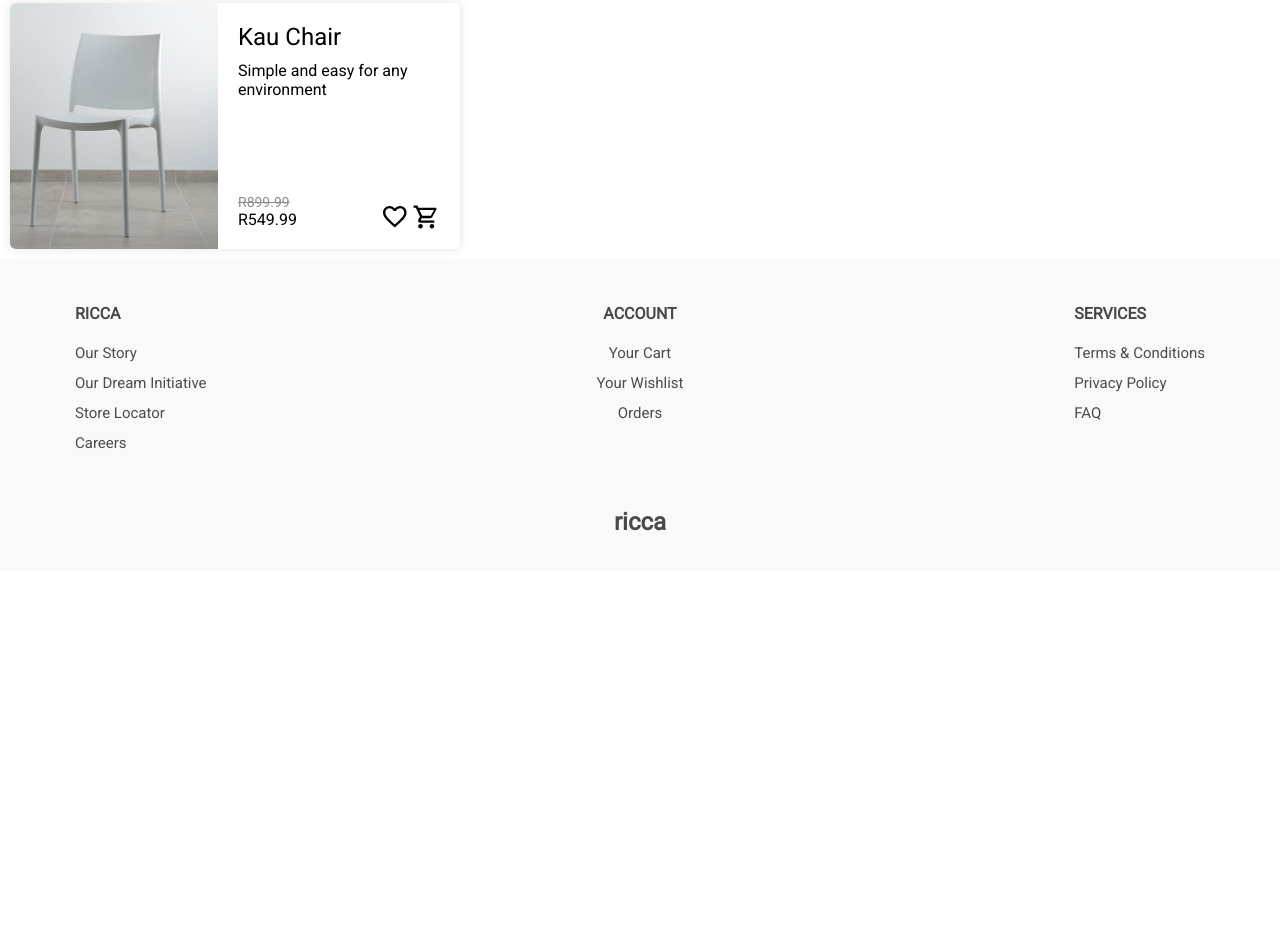
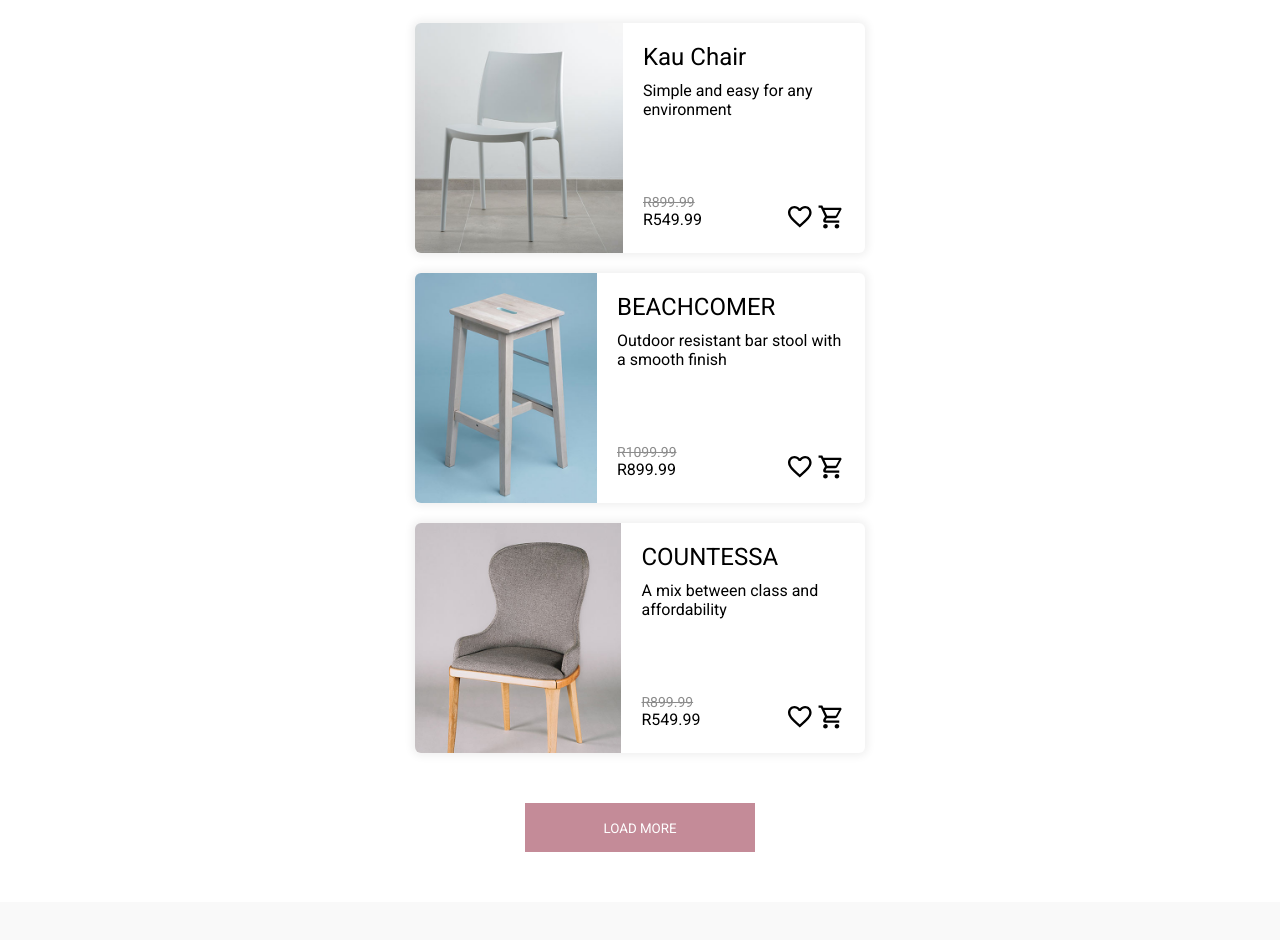
Before and after one commit to siphosethu-dlomo/FEDSA-Project-1, a plain HTML site: page index.html in a window 1280 px wide. Shown: the part 440-1380 px from the top of the page. Before the commit the page ends 1011 px from the top, so only its background shows below. Drawn offline with Linux system fonts and the light colour scheme.

Commit message:
added product section and minor changes

```diff
--- a/index.html
+++ b/index.html
@@ -28,14 +28,17 @@
                 <h1>WINTER SALE</h1>
                 <h2>35% OFF!</h2>
                 <a class="btn-see-deals-container" href="#">
-                    <button>SEE DEALS</button>
+                    <button type="button">SEE DEALS</button>
                 </a>
             </div>
         </div>
 
     </header>
 
-    <div class="card">
+    <section>
+        <ul class="main-container">
+
+            <li class="card">
                 <div class="card-img-1">
                     <img src="./images/chair-9.jpg" alt="Kau Chair">
                 </div>
@@ -57,7 +60,65 @@
                             </div>
                         </div>
                     </div>
+            </li>
+
+            <li class="card">
+                <div class="card-img-1">
+                    <img src="./images/chair-3.jpg" alt="Beachcomer Bar Stool">
                 </div>
+                    <div class="card-text">
+                        <h2>BEACHCOMER</h2>
+                        <p class="product-description">Outdoor resistant bar stool with a smooth finish</p>
+                        <div class="price-section">
+                            <div class="price-tag">
+                                <p class="line-through">R1099.99</p>
+                                <p>R899.99</p>
+                            </div>
+                            <div class="cart">
+                                <button class="icon">
+                                    <img src="./images/heart.svg" alt="heart">
+                                </button>
+                                <button class="icon">
+                                    <img src="./images/shopping-cart.svg" alt="shopping-cart">
+                                </button>
+                            </div>
+                        </div>
+                    </div>
+            </li>
+
+            <li class="card">
+                <div class="card-img-1">
+                    <img src="./images/chair-5.jpg" alt="Countessa Chair">
+                </div>
+                    <div class="card-text">
+                        <h2>COUNTESSA</h2>
+                        <p class="product-description">A mix between class and affordability
+                        </p>
+                        <div class="price-section">
+                            <div class="price-tag">
+                                <p class="line-through">R899.99</p>
+                                <p>R549.99</p>
+                            </div>
+                            <div class="cart">
+                                <button class="icon">
+                                    <img src="./images/heart.svg" alt="heart">
+                                </button>
+                                <button class="icon">
+                                    <img src="./images/shopping-cart.svg" alt="shopping-cart">
+                                </button>
+                            </div>
+                        </div>
+                    </div>
+            </li>
+
+            <div class="btn-wrapper">
+                <a class="btn-load-more" href="#">
+                    <button type="button">LOAD MORE</button>
+                </a>
+            </div>
+
+        </ul>
+    </section>
 
     <footer>
 
--- a/styles/style.css
+++ b/styles/style.css
@@ -43,6 +43,10 @@ nav {
     margin: 20x;
 }
 
+nav ul {
+    margin-bottom: 30px;
+}
+
 nav li {
     line-height: 40px;
     font-size: 20px;
@@ -83,6 +87,18 @@ nav li {
     background-color: transparent;
     color: var(--primary);
     border: none;
+}
+
+section {
+    background-color: var(--background-primary);
+}
+
+.main-container {
+    display: flex;
+    flex-direction: column;
+    margin: 0 auto;
+    width: 368px;
+    padding: 15px 0px 50px 0px;
 }
 
 .card {
@@ -144,6 +160,26 @@ nav li {
 .icon img {
     width: 30px;
     height: 30px;
+}
+
+.btn-wrapper {
+    display: flex;
+    justify-content: center;
+}
+
+.btn-load-more {
+    padding: 15px;
+    margin-top: 30px;
+    background-color: var(--primary);
+    border: none;
+    text-align: center;
+    width: 230px;
+}
+
+.btn-load-more button {
+    color: var(--background-primary);
+    background-color: transparent;
+    border: transparent;
 }
 
 footer {
@@ -224,8 +260,23 @@ footer {
         width: 30%;
     }
 
+    /* product section */
+
+    .main-container {
+        display: grid;
+        grid-template-columns: 1fr;
+        justify-content: center;
+        gap: 20px;
+        margin: 0 auto;
+        width: 568px;
+        padding: 30px 0px 50px 0px;
+    }
+
     .card {
         display: flex;
+        max-width: 450px;
+        margin: 0 auto;
+        height: 230px;
     }
 
     .card-img-1 {
@@ -238,7 +289,7 @@ footer {
     }
 
     .price-section {
-        margin-top: 75px;
+        margin-top: 55px;
     }
 
     .product-description {
```
Also changed, not shown: images/chair-3.jpg (added), images/chair-5.jpg (added). Lines whose indentation alone changed are shown as unchanged.
